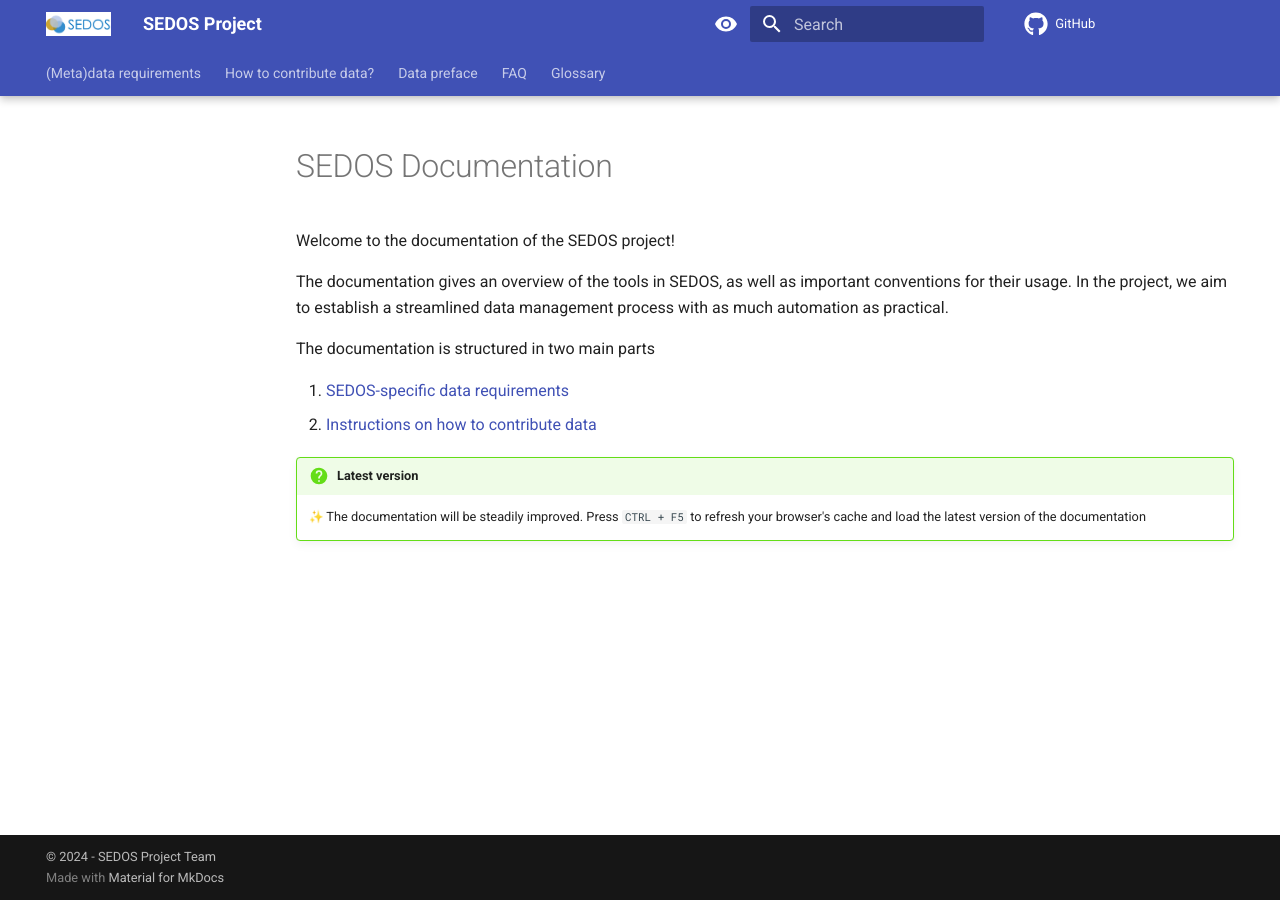
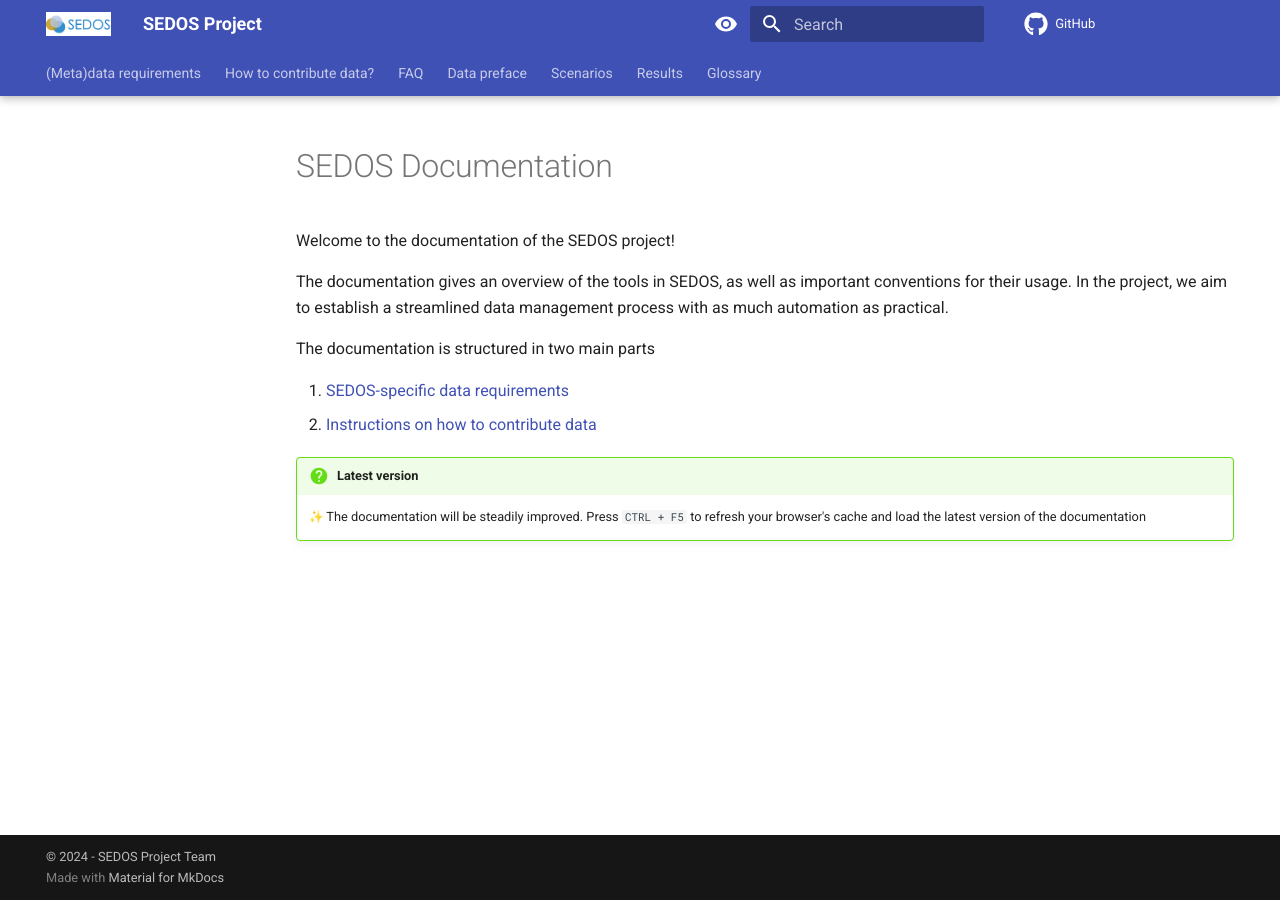
Before and after one commit to sedos-project/organization, an MkDocs documentation site: the page built from docs/index.md, in a window 1280 px wide. Built offline with MkDocs 1.6.1 and Material for MkDocs 9.7.7, drawn with Linux system fonts in a browser that asks for light colours; emoji names are drawn with the system emoji font; comment, search, counter and statistics services are not loaded.

Commit message:
Add scenarios and results section

```diff
--- a/mkdocs.yml
+++ b/mkdocs.yml
@@ -9,8 +9,10 @@ nav:
        - 'Ontology': 'data_requirements/ontology.md'
        - 'Licensing': 'data_requirements/licensing.md'
     - 'How to contribute data?': 'how_to_contribute_data.md'
+    - 'FAQ': 'faq.md'
     - 'Data preface': 'data_preface.md'
-    - 'FAQ': 'faq.md'
+    - 'Scenarios': 'scenarios.md'
+    - 'Results': 'results.md'
     - 'Glossary': 'glossary.md'
 
 
@@ -55,6 +57,7 @@ theme:
   features:
     - navigation.tabs
     - navigation.tabs.sticky
+    - navigation.path
     - navigation.top
     - search.suggest
     - search.highlight
```
Also changed, not shown: docs/results.md (added), docs/scenarios.md (added).
